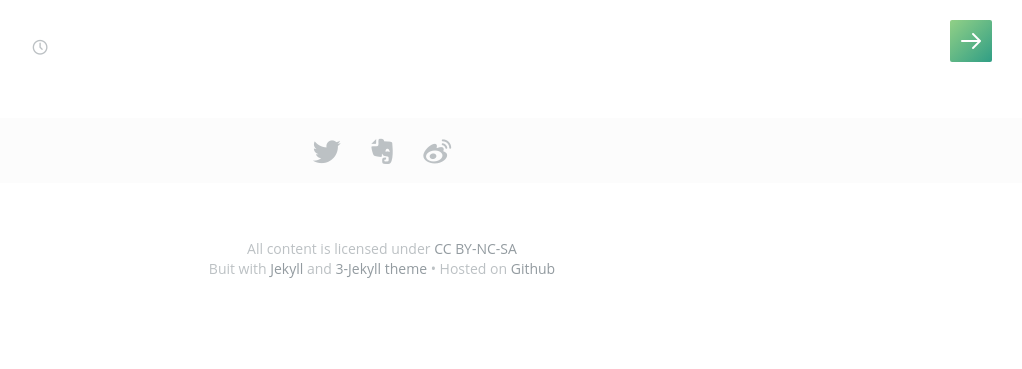
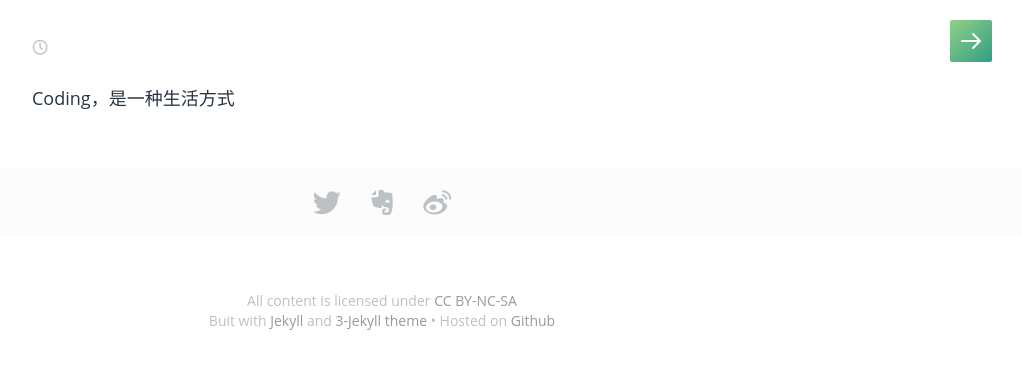
Before and after one commit to gserv/gserv.github.io, a Jekyll site: the page built from index.md, in a window 1280 px wide. Shown: the top 369 px of the page, without its empty margins (258-1280 px from the left). Built offline with Jekyll 4.4.1, drawn with Linux system fonts in a browser that asks for light colours; comment, search, counter and statistics services are not loaded.

Commit message:
Please enter the commit message for your changes. Lines starting  with '#' will be ignored, and an empty message aborts the commit.  On branch gh-pages  Your branch is up-to-date with 'origin/gh-pages'.
 Changes to be committed:
	modified:   index.md

```diff
--- a/index.md
+++ b/index.md
@@ -1,8 +1,5 @@
 ---
 layout: post
 ---
-<script type="text/javascript" >
-	$(function() {
-		$("#toc").find("a").click();
-	});
-</script>
+
+Coding，是一种生活方式
```
